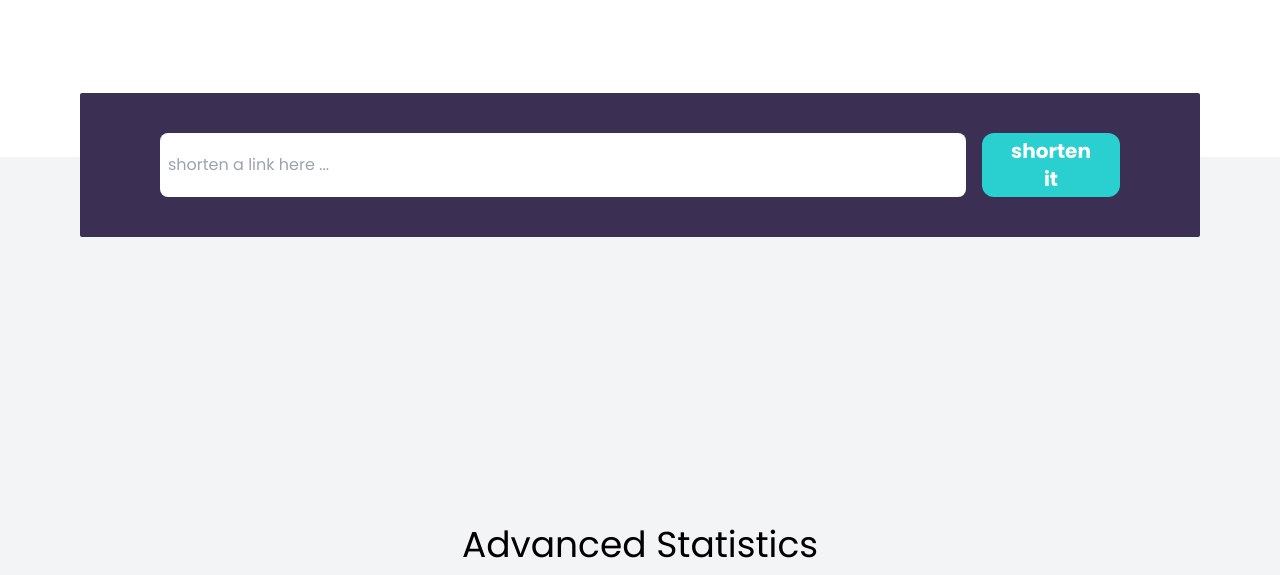
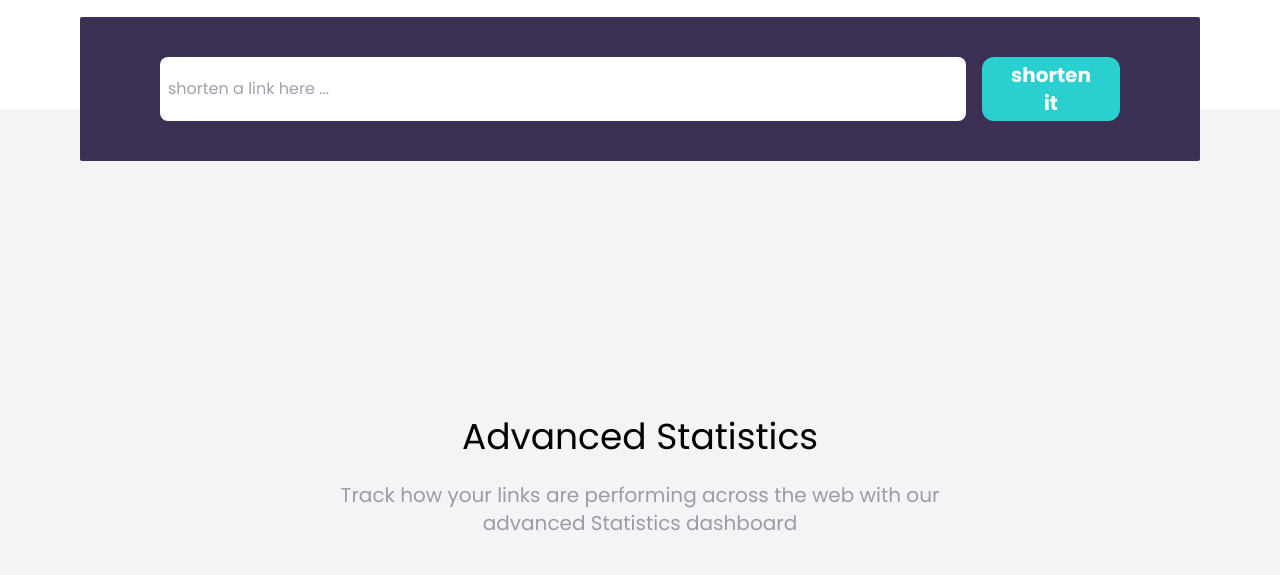
Before and after one commit to AhmaadAlharbi/shortly-with-Tailwind---frontendmentor, a website: page index.html in a window 1280 px wide. Shown: the part 580-1155 px from the top of the page. Drawn offline with Linux system fonts and the light colour scheme.

Commit message:
fix white spaces in second section

```diff
--- a/index.html
+++ b/index.html
@@ -85,13 +85,10 @@
     </section>
 
     <!-- input link short -->
-    <section
-      id="link"
-      class="bg-gray-100 py-5 md:py-40 md:px-20 mt-5 md:mt-20 px-2"
-    >
-      <div class="my-8">
+    <section id="link" class="bg-gray-100 py-5 md:px-20 mt-5 px-2">
+      <div class="my-8 md:my-0">
         <div
-          class="bg-darkViolet max-w-6xl py-10 px-10 md:px-20 mx-auto flex flex-col space-y-4 md:flex-row md:space-x-4 md:space-y-0 rounded-sm md:-translate-y-64"
+          class="bg-darkViolet max-w-6xl py-10 md:mt-36 px-10 md:px-20 mx-auto flex flex-col space-y-4 md:flex-row md:space-x-4 md:space-y-0 rounded-sm md:-translate-y-64"
         >
           <input
             type="text"
@@ -105,15 +102,18 @@
             shorten it
           </button>
         </div>
+        <div
+          class="flex mt-10 md:mt-0 flex-col justify-center items-center px-4"
+        >
+          <h1 class="text-4xl">Advanced Statistics</h1>
+          <p class="text-grayishViolet my-6 max-w-2xl text-xl text-center">
+            Track how your links are performing across the web with our advanced
+            Statistics dashboard
+          </p>
+        </div>
       </div>
       <!-- text container -->
-      <div class="flex flex-col justify-center items-center px-4">
-        <h1 class="text-4xl">Advanced Statistics</h1>
-        <p class="text-grayishViolet my-6 max-w-2xl text-xl text-center">
-          Track how your links are performing across the web with our advanced
-          Statistics dashboard
-        </p>
-      </div>
+
       <div class="cards mt-16 relative bg-gray-100 px-2 h-max pb-40">
         <!-- <div
           class="border-l-[4px] top-[50%] absolute border-cyanLight h-full"
@@ -205,5 +205,7 @@
         </div>
       </div>
     </section>
+
+    <!-- CARDS -->
   </body>
 </html>
```
Also changed, not shown: css/style.css.
